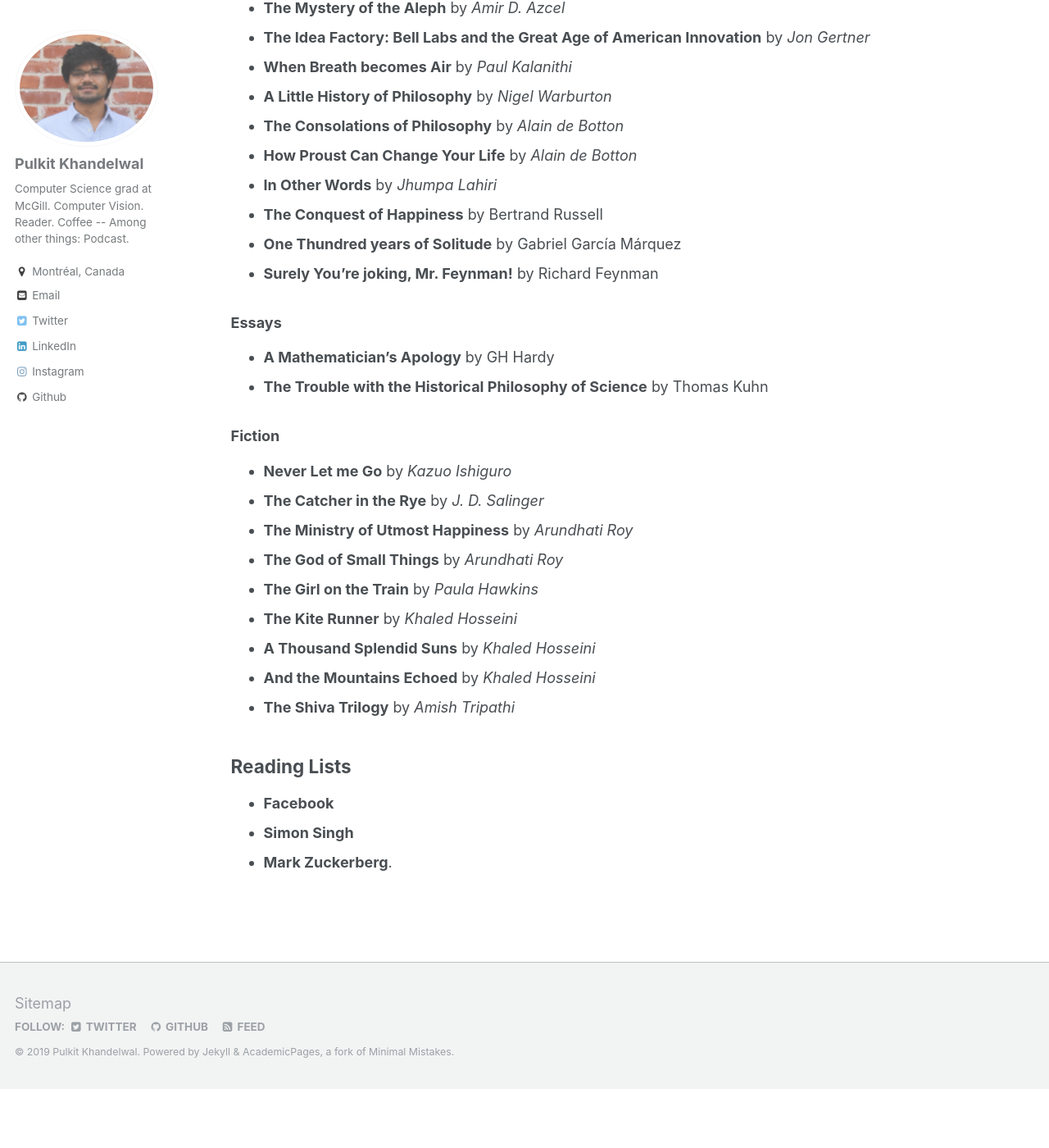
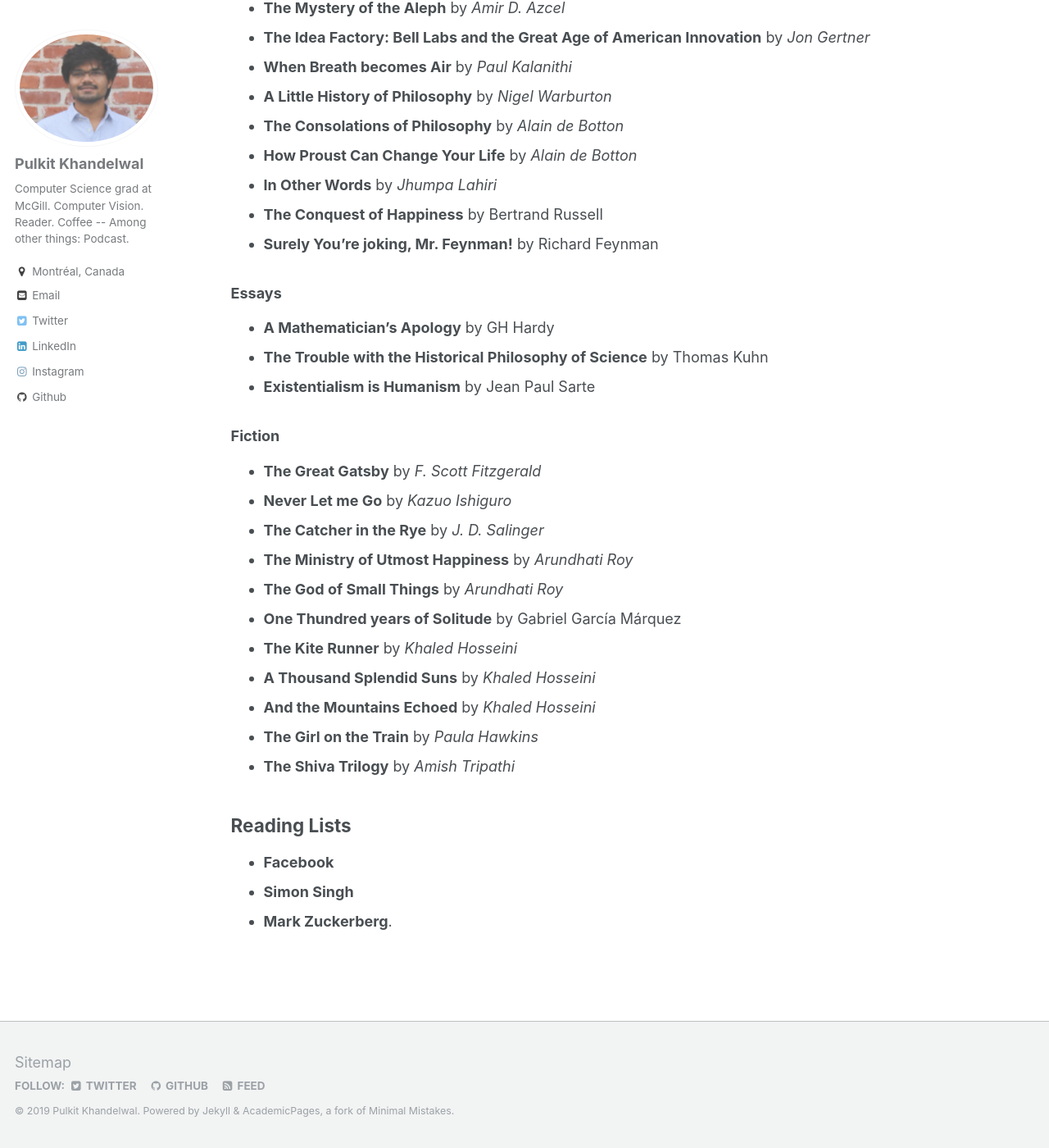
Before and after one commit to Pulkit-Khandelwal/pulkit-khandelwal.github.io, a Jekyll site: the page built from _pages/reading-list.md, in a window 1280 px wide and 1400 px high, scrolled down 2161 px. Shown: the whole window at 82% size. Built offline with Jekyll 4.4.1, drawn with Linux system fonts in a browser that asks for light colours; before the commit the page ends 3489 px from its top, so only the background shows below that.

Commit message:
Update reading-list.md

```diff
--- a/_pages/reading-list.md
+++ b/_pages/reading-list.md
@@ -69,22 +69,24 @@
 * **How Proust Can Change Your Life** by *Alain de Botton*
 * **In Other Words** by *Jhumpa Lahiri*
 * **The Conquest of Happiness** by Bertrand Russell
-* **One Thundred years of Solitude** by Gabriel García Márquez
 * **Surely You're joking, Mr. Feynman!** by Richard Feynman
 
 ### Essays
 * **A Mathematician's Apology** by GH Hardy
 * **The Trouble with the Historical Philosophy of Science** by Thomas Kuhn
+* **Existentialism is Humanism** by Jean Paul Sarte
 
 ### Fiction
+* **The Great Gatsby** by *F. Scott Fitzgerald*
 * **Never Let me Go** by *Kazuo Ishiguro*
 * **The Catcher in the Rye** by *J. D. Salinger*
 * **The Ministry of Utmost Happiness** by *Arundhati Roy*
 * **The God of Small Things** by *Arundhati Roy*
-* **The Girl on the Train** by *Paula Hawkins*
+* **One Thundred years of Solitude** by Gabriel García Márquez
 * **The Kite Runner** by *Khaled Hosseini*
 * **A Thousand Splendid Suns** by *Khaled Hosseini*
 * **And the Mountains Echoed** by *Khaled Hosseini*
+* **The Girl on the Train** by *Paula Hawkins*
 * **The Shiva Trilogy** by *Amish Tripathi*
 
 
```
